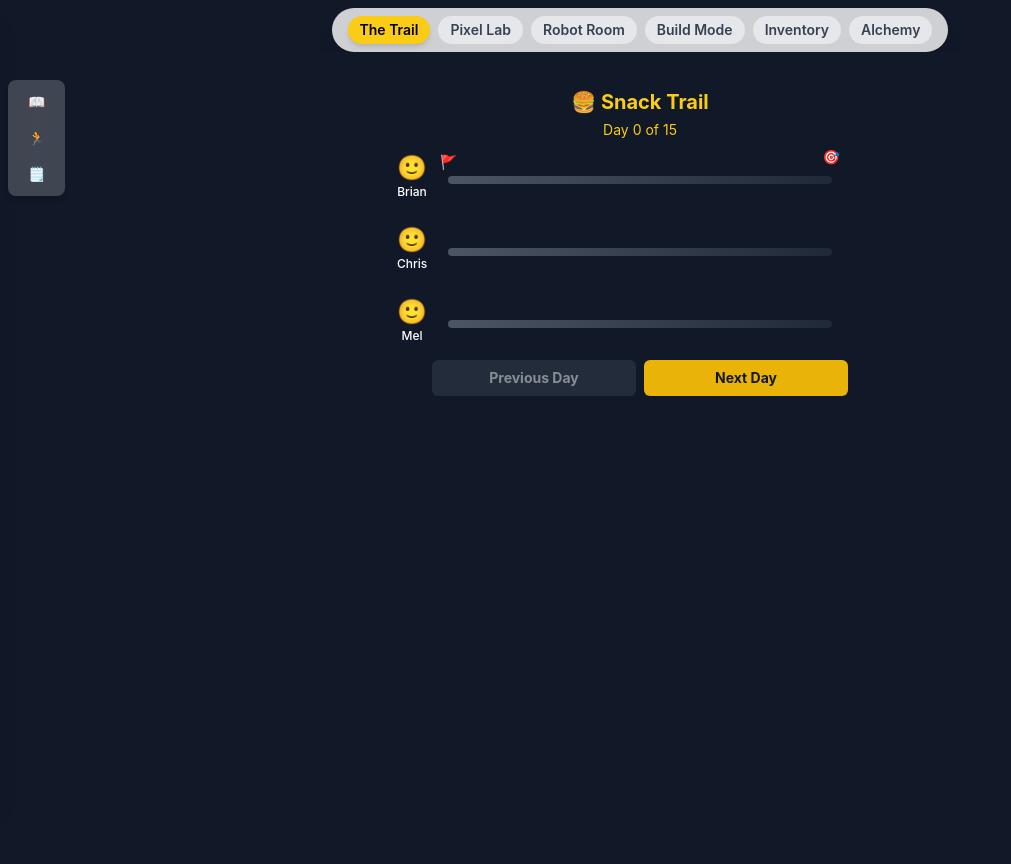
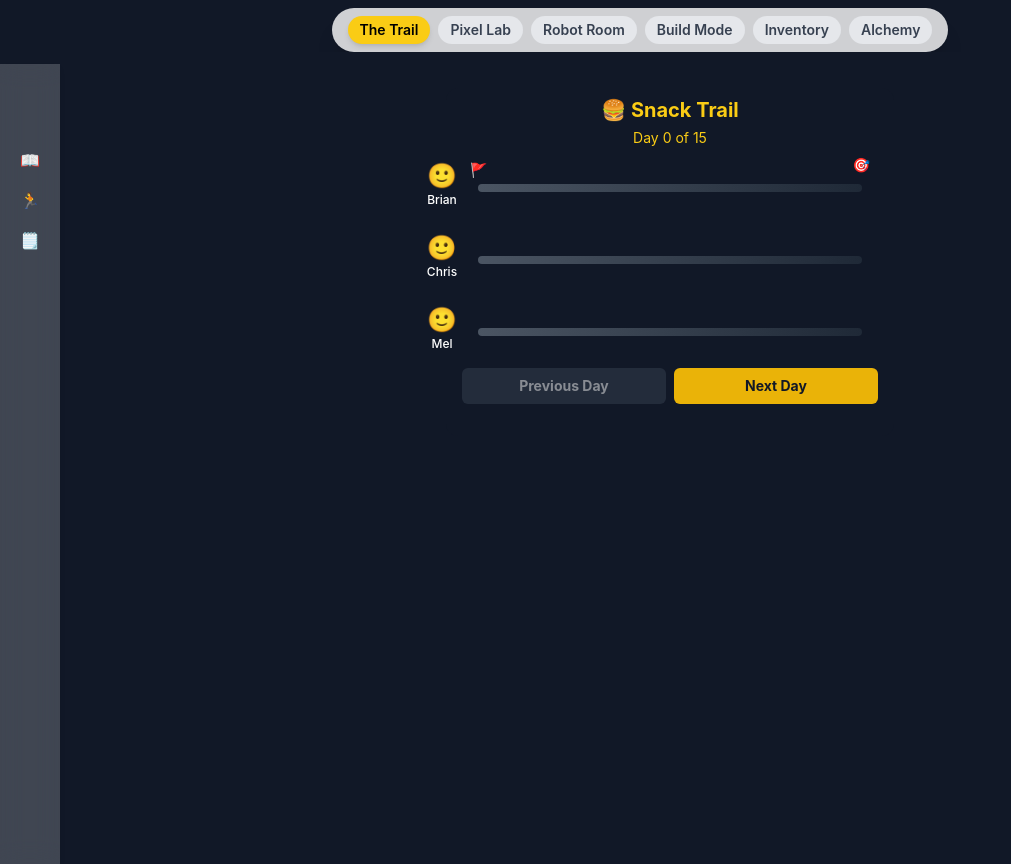
Before and after one commit to markmangroup/brian_m, a React (Create React App) app: page /snack-trail in a window 1280 px wide. Shown: the whole page, without its empty margins (0-1011 px from the left). Before the commit the page ends 800 px from the top, so only its background shows below. Built offline with nearby package versions, Linux system fonts and the light colour scheme.

Commit message:
Update App.js

```diff
--- a/src/App.js
+++ b/src/App.js
@@ -2,14 +2,13 @@ import React from 'react';
 import { BrowserRouter as Router, Routes, Route, Navigate } from 'react-router-dom';
 
 import Navigation from './components/Navigation';
-import SnackTrailHUD from './components/SnackTrailHUD';
+import SnackTrailPage from './components/SnackTrailPage';
 
 import PixelArtMaker from './components/PixelArtMaker';
 import RobotLab from './components/RobotLab';
 import LegoBuildMode from './components/LegoBuildMode';
 import LegoInventory from './components/LegoInventory';
 import LittleAlchemy from './components/LittleAlchemy';
-import SnackTrail from './components/SnackTrail';
 
 export default function App() {
   return (
@@ -17,14 +16,7 @@ export default function App() {
       <div className="min-h-screen bg-gray-900 text-white pt-16 relative">
         <Navigation />
         <Routes>
-          <Route
-            path="/snack-trail"
-            element={
-              <SnackTrailHUD>
-                <SnackTrail />
-              </SnackTrailHUD>
-            }
-          />
+          <Route path="/snack-trail" element={<SnackTrailPage />} />
           <Route path="/pixel-art" element={<PixelArtMaker />} />
           <Route path="/robot-lab" element={<RobotLab />} />
           <Route path="/lego-build" element={<LegoBuildMode />} />
```
